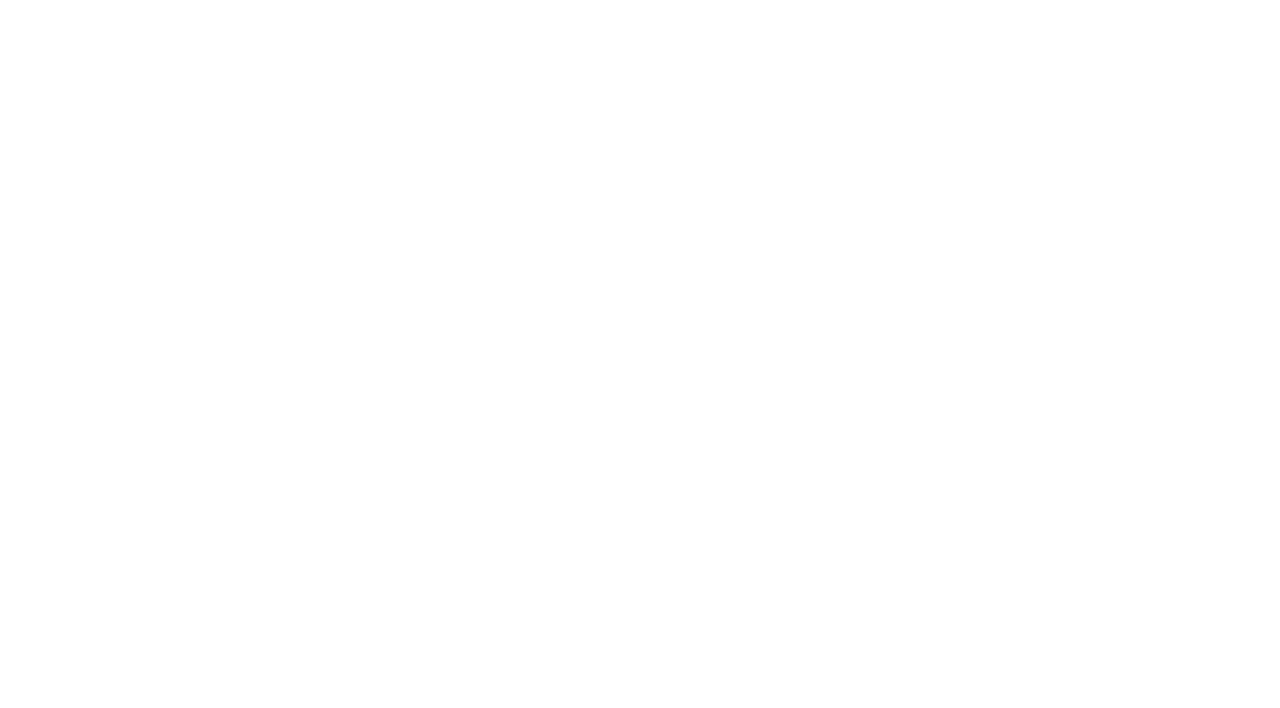
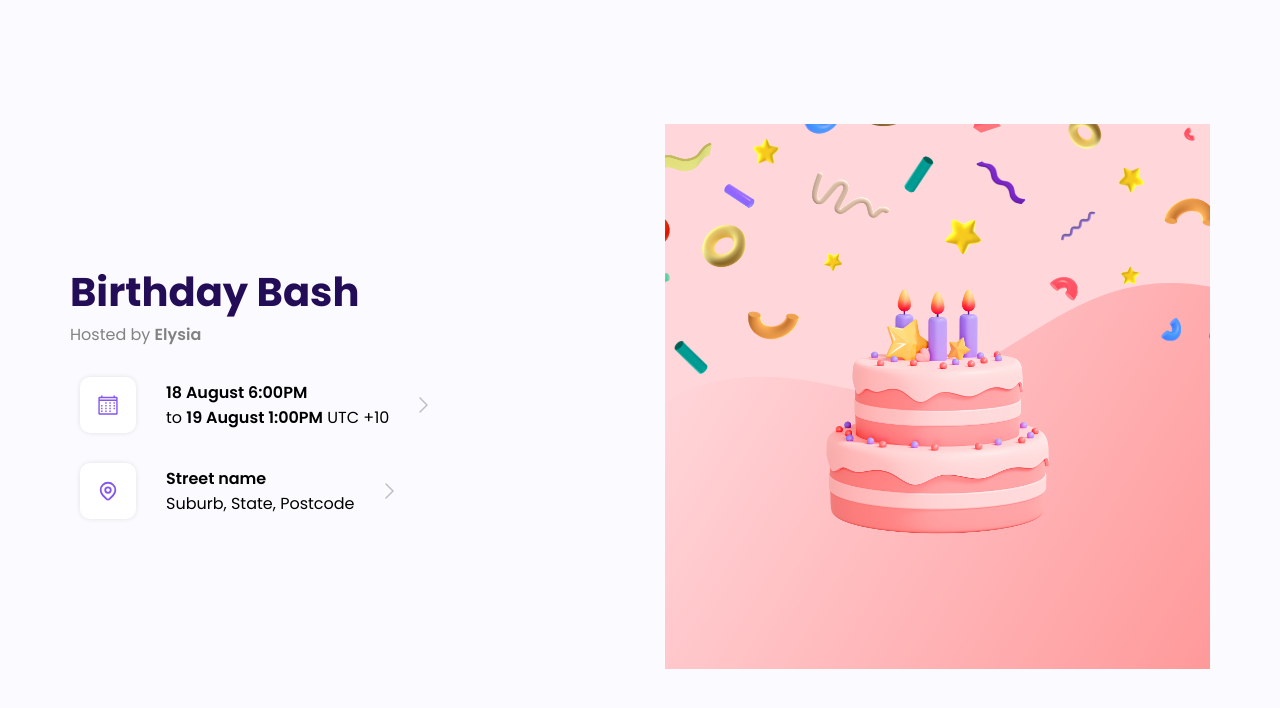
Before and after one commit to sabbirzzaman/envited, a React (Create React App) app: page /event in a window 1280 px wide. Shown: the top 708 px of the page. Built offline with nearby package versions, Linux system fonts and the light colour scheme.

Commit message:
event page added

```diff
--- a/package.json
+++ b/package.json
@@ -8,6 +8,7 @@
     "@testing-library/user-event": "^13.5.0",
     "react": "^18.2.0",
     "react-dom": "^18.2.0",
+    "react-icons": "^4.4.0",
     "react-router-dom": "^6.4.1",
     "react-scripts": "5.0.1",
     "web-vitals": "^2.1.4"
--- a/src/App.css
+++ b/src/App.css
@@ -11,7 +11,7 @@ h1 {
     line-height: 64px;
 }
 
-h2  {
+h2 {
     color: #240d57;
     font-size: 40px;
 }
@@ -38,9 +38,17 @@ button {
 
 /* Medium devices (landscape tablets, 689px and up) */
 @media only screen and (min-width: 689px) and (max-width: 992px) {
+    .container {
+        max-width: 720px;
+    }
+
     h1 {
         font-size: 48px;
         line-height: 50px;
+    }
+
+    h2 {
+        font-size: 34px;
     }
 
     .hide-desktop {
@@ -50,9 +58,19 @@ button {
 
 /* Extra small devices (phones, 688px and down) */
 @media only screen and (max-width: 688px) {
+    .container {
+        max-width: 325px;
+        margin: 0 auto;
+    }
+
     h1 {
         font-size: 36px;
         line-height: 38px;
+    }
+
+    h2 {
+        font-size: 30px;
+        line-height: 34px;
     }
 
     .hide-desktop {
--- a/src/components/CreateEvent/CreateEvent.css
+++ b/src/components/CreateEvent/CreateEvent.css
@@ -1,5 +1,4 @@
 .create-event-section {
-    height: 100vh;
     background: #f6f2ff;
 }
 
@@ -63,3 +62,27 @@
     width: 80%;
     border-radius: 10px;
 }
+
+/* Medium devices (landscape tablets, 689px and up) */
+@media only screen and (min-width: 689px) and (max-width: 992px) {
+    .create-event-container {
+        height: 100vh;
+        padding: 50px 20px;
+    }
+
+    .create-event-img {
+        display: none;
+    }
+}
+
+/* Extra small devices (phones, 688px and down) */
+@media only screen and (max-width: 688px) {
+    .create-event-container {
+        height: 100vh;
+        padding: 50px 20px;
+    }
+
+    .create-event-img {
+        display: none;
+    }
+}
--- a/src/components/CreateEvent/CreateEvent.js
+++ b/src/components/CreateEvent/CreateEvent.js
@@ -1,6 +1,7 @@
 import React, { useState } from 'react';
 import './CreateEvent.css';
 import eventImg from '../../images/event.jpg';
+import { useNavigate } from 'react-router-dom';
 
 const CreateEvent = () => {
     const [eventName, setEventName] = useState('');
@@ -8,6 +9,9 @@ const CreateEvent = () => {
     const [startTime, setStartTime] = useState('');
     const [endTime, setEndTime] = useState('');
 
+    const navigate = useNavigate();
+
+    const handleOnSubmit = () => {
         const event = {
             eventName,
             hostName,
@@ -15,12 +19,15 @@ const CreateEvent = () => {
             endTime,
         };
 
+        navigate('/event')
+    }
+
     return (
         <div className="create-event-section">
             <div className="container create-event-container">
                 <div className="create-event-form">
                     <h2>Create Your Event</h2>
-                    <form>
+                    <form onSubmit={handleOnSubmit}>
                         <div className="field">
                             <label htmlFor="name">Event Name</label>
                             <input
--- a/src/components/Event/Event.css
+++ b/src/components/Event/Event.css
@@ -0,0 +1,67 @@
+.event-section {
+    background-color: #fbfaff;
+}
+
+.event-container {
+    display: flex;
+    height: 100vh;
+    align-items: center;
+    gap: 50px;
+}
+
+.event-content,
+.event-img {
+    width: 50%;
+}
+
+.event-img img {
+    width: 100%;
+}
+
+.host-info {
+    color: #828282;
+    margin-bottom: 20px;
+}
+
+.host-info span {
+    font-weight: 600;
+}
+
+.event-time, .event-address {
+    width: 370px;
+    display: flex;
+    gap: 30px;
+    align-items: center;
+    cursor: pointer;
+    padding: 10px;
+    border-radius: 10px;
+    transition: .3s ease-in-out;
+    margin-bottom: 10px;
+}
+
+.event-time:hover,.event-address:hover {
+    background-color: #fff;
+    box-shadow: rgba(100, 100, 111, 0.2) 0px 7px 29px 0px;
+}
+
+.event-time .icon, .event-address .icon {
+    background-color: #fff;
+    color: #8456EC;
+    width: 56px;
+    display: flex;
+    justify-content: center;
+    align-items: center;
+    height: 56px;
+    font-size: 22px;
+    box-shadow: 0px 0px 5px rgba(0, 0, 0, 0.1);
+    border-radius: 10px;
+}
+
+.event-time .date {
+    display: flex;
+    flex-direction: column;
+}
+
+.event-time .date span, .street {
+    font-weight: 600;
+}
--- a/src/components/Event/Event.js
+++ b/src/components/Event/Event.js
@@ -1,10 +1,51 @@
 import React from 'react';
-import './Event.css'
+import './Event.css';
+import cakeImg from '../../images/birthday-cake.png';
+import { VscCalendar } from 'react-icons/vsc';
+import { HiOutlineLocationMarker } from 'react-icons/hi';
+import arrow from '../../images/arrow.png';
 
 const Event = () => {
     return (
-        <div>
+        <div className="event-section">
+            <div className="container event-container">
+                <div className="event-content">
+                    <div className="host-info">
+                        <h2>Birthday Bash</h2>
+                        <p>
+                            Hosted by <span>{'Elysia'}</span>
+                        </p>
+                    </div>
 
+                    <div className="event-info">
+                        <div className="event-time">
+                            <div className="icon">
+                                <VscCalendar />
+                            </div>
+                            <div className="date">
+                                <p><span>18 August 6:00PM</span></p>
+                                <p>to <span>19 August 1:00PM</span> UTC +10</p>
+                            </div>
+                            <img src={arrow} alt="arrow" />
+                        </div>
+
+                        <div className="event-address">
+                            <div className="icon">
+                                <HiOutlineLocationMarker />
+                            </div>
+                            <div className="date">
+                                <p className='street'>Street name</p>
+                                <p>Suburb, State, Postcode</p>
+                            </div>
+                            <img src={arrow} alt="arrow" />
+                        </div>
+                    </div>
+                </div>
+
+                <div className="event-img">
+                    <img src={cakeImg} alt="event" />
+                </div>
+            </div>
         </div>
     );
 };
```
Also changed, not shown: src/images/arrow.png (added), 1 other file (tests, documents, lock files or other folders). Lines whose indentation alone changed are shown as unchanged.
